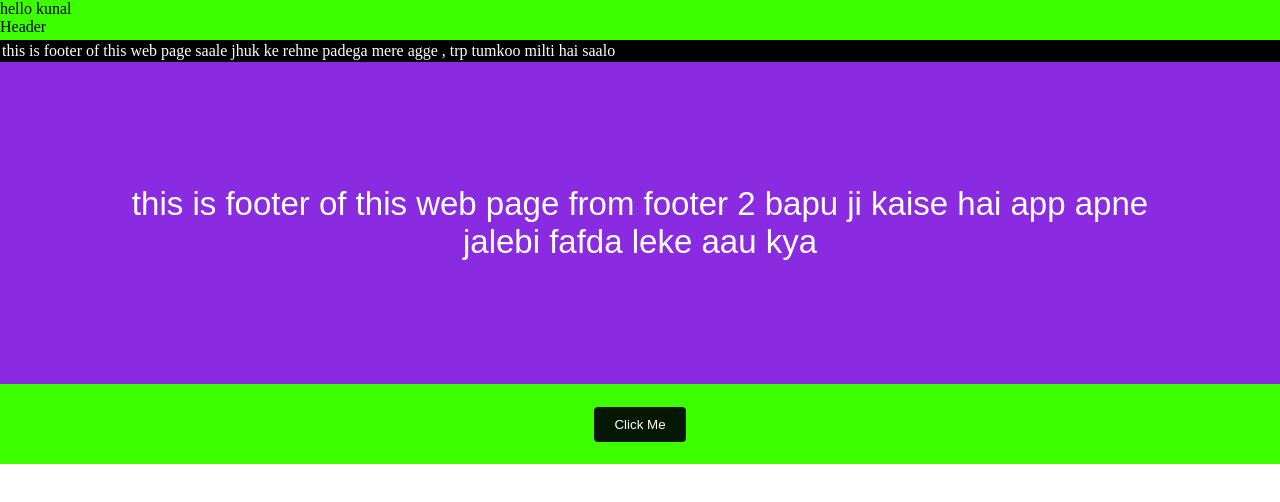
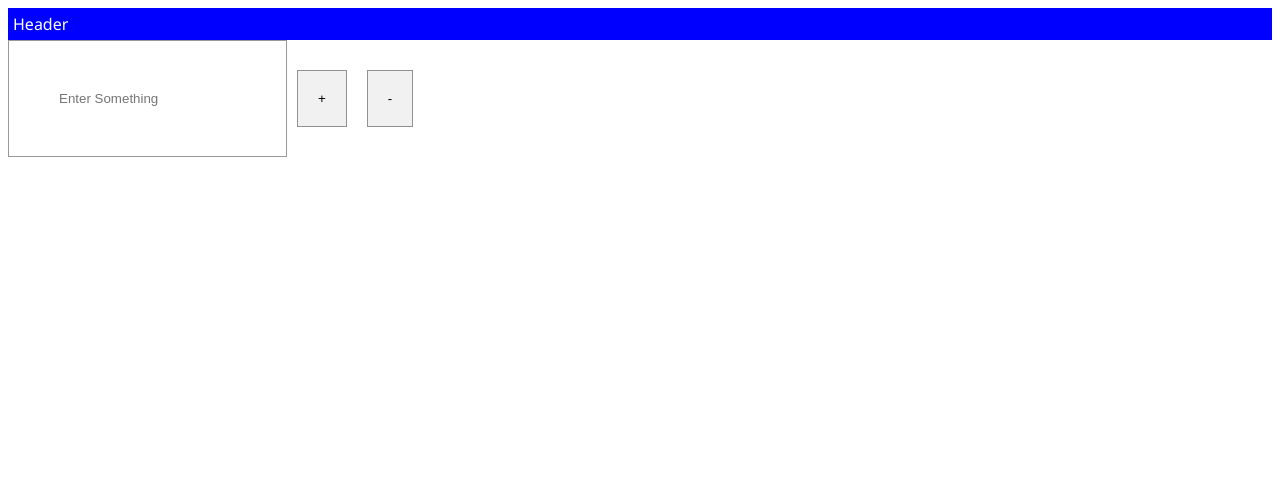
Before and after one commit to Kunalgaurav1/react6pack, a React (Create React App) app: page / in a window 1280 px wide. Shown: the top 502 px of the page. Built offline with nearby package versions, Linux system fonts and the light colour scheme.

Commit message:
handling change using onChange function

```diff
--- a/src/App.css
+++ b/src/App.css
@@ -1,57 +1,7 @@
-*{
-  margin: 0px;
-  padding: 0px;
+nav{
+  background-color: blue;
+  color: white;
+  padding: 5px;
+  font-family: 'Segoe UI', Tahoma, Geneva, Verdana, sans-serif;
+
 }
-div{
-  background-color: rgb(60, 255, 0);
-}
-.punit{
-  background-color:black;
-  color: white;
-  padding: 2px;
-  margin-top: 4px;
-}
-.jethalaal{
-  background-color: orangered;
-  color: white;
-}
-
-.container {
-  display: flex;
-  justify-content: center;
-  align-items: center;
-  height: 10vh;
-  color: cornflowerblue;
-}
-
-
-.my-button {
-  padding: 10px 20px;
-  background-color: #051705;
-  color: white;
-  border: none;
-  border-radius: 4px;
-  cursor: pointer;
-   /* transition: background-color 0.3s ease;  */
-   position: relative;
-   overflow: hidden;
-}
-/* .my-button:hover {
-  background-color: red;
-} */
-
-.my-button::after {
-  content: "kunal";
-  position: absolute;
-  top: 0;
-  left: -100%;
-  width: 100%;
-  height: 100%;
-  background-color: blue;
-  transition: left 0.3s ease;
-  z-index: -1;
-}
-
-.my-button:hover::after {
-  left: 0;
-}
--- a/src/App.js
+++ b/src/App.js
@@ -1,23 +1,14 @@
 import './App.css';
-import Header from './Components/Header.js';
-import {Footer, Footer2} from './Components/Footer.js';
-
-
-
-
+import Header from './Components/Header.jsx';
+import Home from './Components/Home.jsx';
 
 function App() {
   return (
     <>
-    <div id="adas" className="custom" >
-      hello kunal
-    </div>
 
     <Header/>
 
-    <Footer/>
-
-    <Footer2/>
+    <Home/>
 
 
 
--- a/src/Components/Footer.js
+++ b/src/Components/Footer.js
@@ -1,41 +1,41 @@
-function Footer(){
-    return (
-        <>
-        <div className="punit">
-            this is footer of this web page  saale jhuk ke rehne padega mere agge , trp tumkoo milti hai saalo
-        </div>
+// function Footer(){
+//     return (
+//         <>
+//         <div className="punit">
+//             this is footer of this web page  saale jhuk ke rehne padega mere agge , trp tumkoo milti hai saalo
+//         </div>
 
-        </>
-    )
-}
+//         </>
+//     )
+// }
 
 
-function Footer2(){
+// function Footer2(){
 
-    const footer2style = {
-        backgroundColor:"blueviolet",
-          color:"white",
-          padding: 123,
-          textAlign:"center",
-          fontFamily:"sans-serif",
-          fontSize:"33px"
-    }
-    return (
-        <>
-        <div className="jethalaal"  style={footer2style}>
-            this is footer of this web page  from footer 2 bapu ji kaise hai app apne jalebi fafda leke aau kya
+//     const footer2style = {
+//         backgroundColor:"blueviolet",
+//           color:"white",
+//           padding: 123,
+//           textAlign:"center",
+//           fontFamily:"sans-serif",
+//           fontSize:"33px"
+//     }
+//     return (
+//         <>
+//         <div className="jethalaal"  style={footer2style}>
+//             this is footer of this web page  from footer 2 bapu ji kaise hai app apne jalebi fafda leke aau kya
 
 
-        </div>
+//         </div>
 
-        <div className="container">
+//         <div className="container">
 
-            <button  className="my-button" > Click Me</button>
+//             <button  className="my-button" > Click Me</button>
 
-        </div>
+//         </div>
 
-        </>
-    )
-}
+//         </>
+//     )
+// }
 
-export {Footer, Footer2};
+// export {Footer, Footer2};
--- a/src/Components/Header.js
+++ b/src/Components/Header.jsx
@@ -20,11 +20,23 @@
 // export default Header
 
 //rafce
+
+
+
+
+
+
+
+
+
 import React from 'react'
 
 const Header = () => {
   return (
-    <div>Header</div>
+    <nav>
+
+      Header
+    </nav>
 
   )
 }
--- /dev/null
+++ b/src/Components/Home.jsx
@@ -0,0 +1,45 @@
+import React from 'react'
+
+function Home() {
+
+    let inputValue ;
+    let changeHandler =(e)=>{
+       inputValue = e.target.value;
+       console.log(inputValue);
+
+    }
+
+    const btnStyle = {
+        padding : "20px",
+        border : "1px solid rgba(0, 0, 0, 0.4)",
+        backgroundColor :"#f1f1f1",
+        margin : "10px",
+
+    }
+  return (
+
+    <div>
+
+        <input
+
+        type="number"
+        placeholder='Enter Something'
+        style={{ padding: 50 , border: "1px solid rgba(0, 0, 0, 0.4)"}}
+
+        onChange={changeHandler}
+
+        />
+
+
+        <button style={btnStyle}>+</button>
+
+        <button style={btnStyle}>-</button>
+
+
+
+    </div>
+
+  )
+}
+
+export default Home;
```
